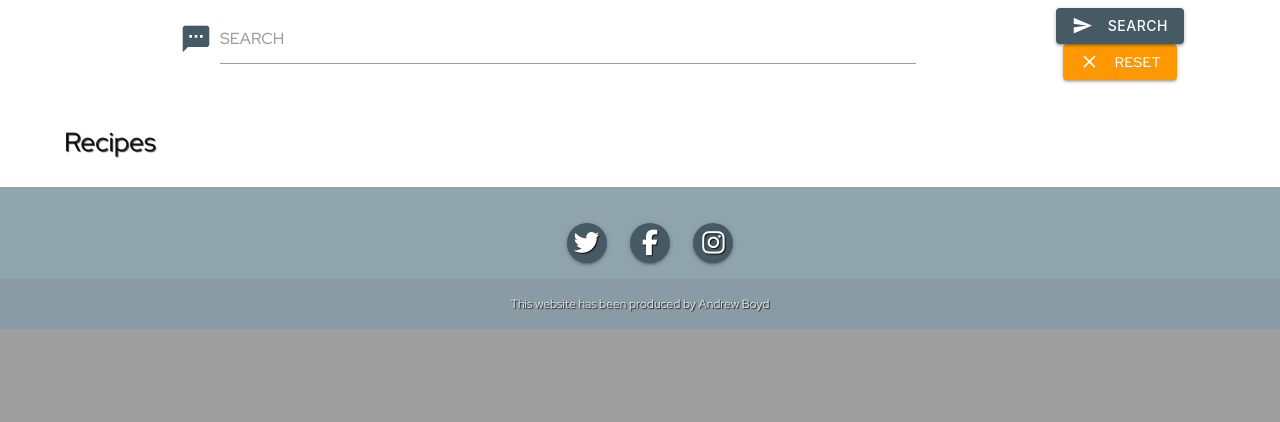
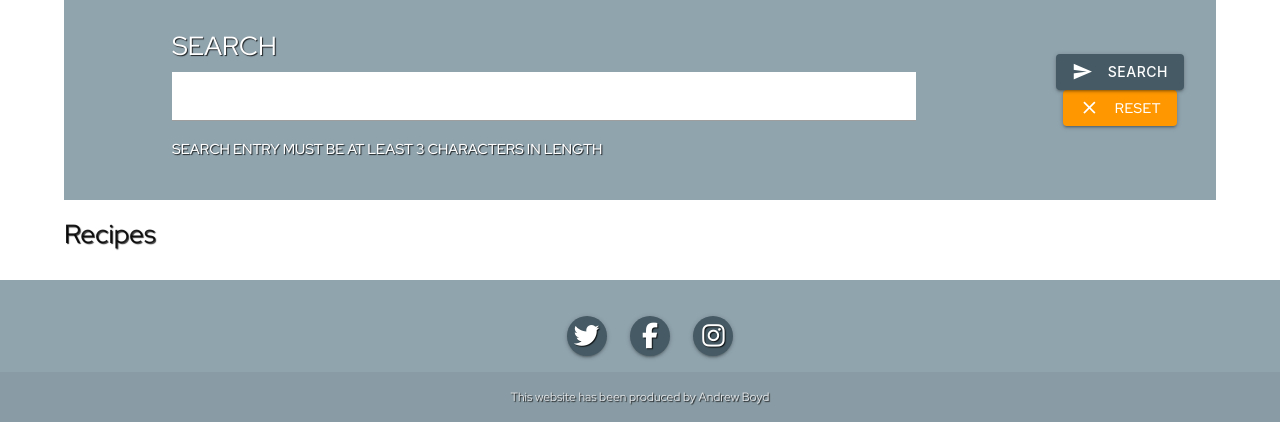
Before and after one commit to andrewboyd79/campfire-cooking, a Flask app: page /search in a window 1280 px wide. Shown: the part 680-1102 px from the top of the page. Before the commit the page ends 1009 px from the top, so only its background shows below. Run offline with Flask 2, Linux system fonts and the light colour scheme; data that the repository does not hold is empty; some libraries are stand-ins or nearby versions.

Commit message:
Amend styling to Search section

```diff
--- a/static/js/script.js
+++ b/static/js/script.js
@@ -15,7 +15,7 @@ $(document).ready(function(){
 Code taken & amended from stackoverflow post/solution
 (https://stackoverflow.com/questions/895171/prevent-users-from-submitting-a-form-by-hitting-enter)
 */
-$('#form-details').on("keydown", "form", function(event) {
+$(document).on("keydown", "form", function(event) {
     return event.key != "Enter";
 })
 
@@ -43,3 +43,44 @@ $('.method-delete').on('click', function(){
     $(this).next().remove();
     $(this).remove()
 });
+
+  validateMaterializeSelect();
+
+  function validateMaterializeSelect() {
+      let classValid = {
+          "border-bottom": "1px solid #4caf50",
+          "box-shadow": "0 1px 0 0 #4caf50"
+      };
+      let classInvalid = {
+          "border-bottom": "1px solid #f44336",
+          "box-shadow": "0 1px 0 0 #f44336"
+      };
+      if ($("select.validate").prop("required")) {
+          $("select.validate").css({
+              "display": "block",
+              "height": "0",
+              "padding": "0",
+              "width": "0",
+              "position": "absolute"
+          });
+      }
+      $(".select-wrapper input.select-dropdown").on("focusin", function () {
+          $(this).parent(".select-wrapper").on("change", function () {
+              if ($(this).children("ul").children("li.selected:not(.disabled)").on("click", function () {})) {
+                  $(this).children("input").css(classValid);
+              }
+          });
+      }).on("click", function () {
+          if ($(this).parent(".select-wrapper").children("ul").children("li.selected:not(.disabled)").css("background-color") === "rgba(0, 0, 0, 0.03)") {
+              $(this).parent(".select-wrapper").children("input").css(classValid);
+          } else {
+              $(".select-wrapper input.select-dropdown").on("focusout", function () {
+                  if ($(this).parent(".select-wrapper").children("select").prop("required")) {
+                      if ($(this).css("border-bottom") != "1px solid rgb(76, 175, 80)") {
+                          $(this).parent(".select-wrapper").children("input").css(classInvalid);
+                      }
+                  }
+              });
+          }
+      });
+  };
--- a/templates/edit_recipe.html
+++ b/templates/edit_recipe.html
@@ -43,8 +43,6 @@
                             <h6>Prep Time:</h6>
                             <input value="{{ recipe.prep_time}}" id="prep_time" name="prep_time" type="text"
                                 minlength="1" maxlength="2" pattern="^[0-9]{1,2}" class="validate" required>
-                            <span class="helper-text" data-error="Please enter a number this recipe serves"
-                                data-success=""></span>
                         </div>
 
                         <div class="input-field col s5 xl2">
--- a/templates/recipes.html
+++ b/templates/recipes.html
@@ -15,15 +15,15 @@
 </div>
 
 <!--Search bar-->
-<div class="row container">
+<div class="row container blue-grey lighten-2">
     <form action="{{url_for('search')}}" id="search" method="POST">
-    <div class="col s12 center">
+    <div class="col s12">
         <div class="row valign-wrapper">
-            <div class="input-field col s8 offset-s1">
 
-                <i class="material-icons prefix blue-grey-text text-darken-2">textsms</i>
-                <input type="text" name="query" id="autocomplete-input" class="autocomplete blue-grey-text text-darken-2" minlength="3">
-                <label for="autocomplete-input">Search</label>
+            <div class="input-field col s8 offset-s1 white-text text-shadow">
+                <h5>Search</h5>
+                <input type="text" name="query" id="autocomplete-input" class="autocomplete white" minlength="3">
+                <h6>Search entry must be at least 3 characters in length</h6>
             </div>
             <div class="col s2 center">
                 <button class="btn blue-grey darken-2 waves-effect waves-light" type="submit" name="action">Search
```
